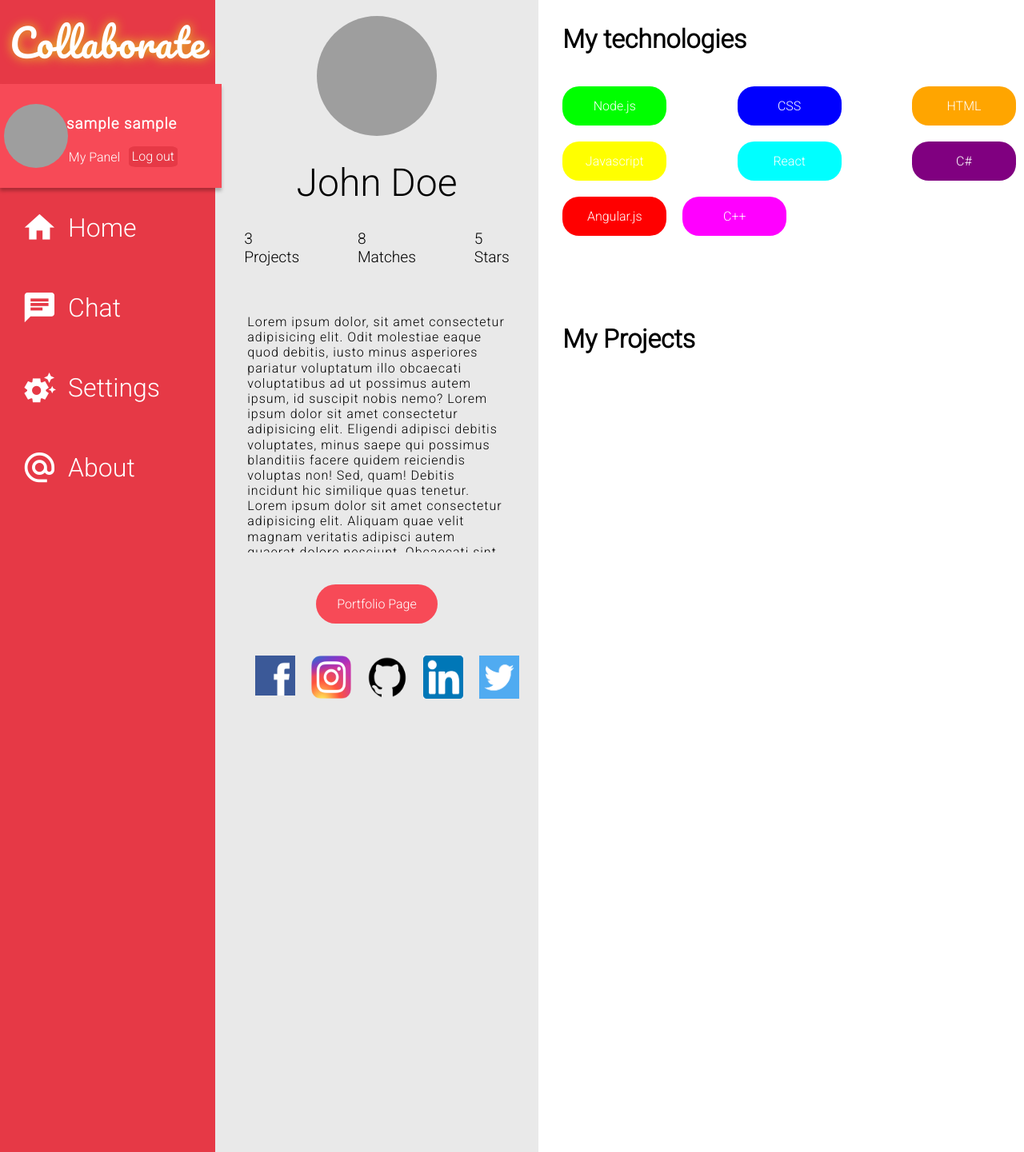
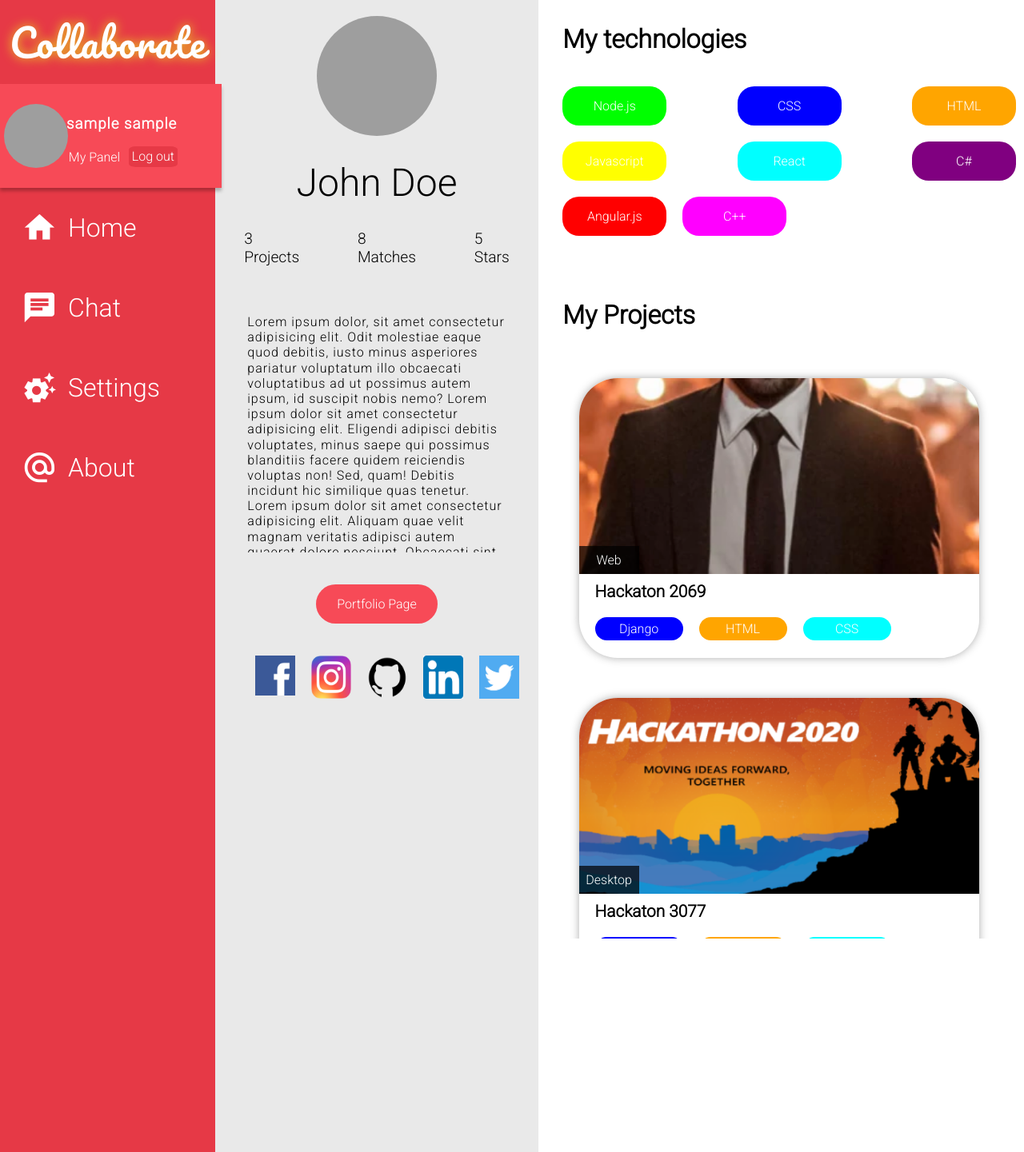
Before and after one commit to stepkos/collaborate-app, a PHP site: the page made by views/profileView.php in a window 1280 px wide. Shown: the whole page at 80% size. Run offline with PHP 8.4, Linux system fonts and the light colour scheme; the template is opened without the code that fills it, so the values that code supplies are empty; the visitor is signed in with stand-in values (Sample User, id 1); grey boxes are pictures that could not be loaded.

Commit message:
profil front completed

```diff
--- a/static/css/profile.css
+++ b/static/css/profile.css
@@ -151,6 +151,101 @@ main{
 }
 #projects-h1{
     margin-left:30px;
-    margin-top:100px;
+    margin-top:70px;
     font-size:2em;
 }
+#projects-holder{
+    width:99%;
+    height:50%;
+    overflow-y: scroll;
+    margin-top:10px;
+    display: flex;
+    flex-direction: column;
+    align-items: center;
+
+    padding-bottom:30px;
+}
+#projects-holder::-webkit-scrollbar {
+    width:10px;
+ }
+
+
+ #projects-holder::-webkit-scrollbar-track {
+     background: #f1f1f1;
+     border-radius: 2em;
+
+}
+
+#projects-holder::-webkit-scrollbar-thumb {
+     background: rgb(212, 212, 212);
+     border-radius: 6.25em;
+}
+
+.project-card{
+    width:500px;
+    height:350px;
+    border-radius:3rem;
+    display: flex;
+    flex-direction: column;
+    justify-content: center;
+    -webkit-box-shadow: 0px 0px 11px 0px rgba(50, 50, 50, 0.4);
+    -moz-box-shadow:    0px 0px 11px 0px rgba(50, 50, 50, 0.4);
+    box-shadow:         0px 0px 11px 0px rgba(50, 50, 50, 0.4);
+    margin-top:50px;
+    position: relative;
+}
+.project-img-holder{
+    width:100%;
+    height:70%;
+    border-top-left-radius: inherit;
+    border-top-right-radius: inherit;
+    background-position: center;
+    background-size: cover;
+    background-repeat: no-repeat;
+    z-index:1;
+}
+
+.project-bottom-holder{
+    width:100%;
+    height:30%;
+}
+.project-category{
+    z-index:2;
+    position: absolute;
+    width:15%;
+    height:10%;
+    display: flex;
+    justify-content: center;
+    align-items: center;
+    color:white;
+    background-color: rgba(0, 0, 0, 0.719);
+    top:60%;
+    left:0%;
+}
+.project-title{
+    margin-top:10px;
+    margin-left:20px;
+    color:black;
+    font-size:1.3em;
+}
+.project-tech-holder{
+    width:90%;
+    display: flex;
+    flex-direction: row;
+    align-items: flex-start;
+    justify-content: flex-start;
+    margin-top:20px;
+}
+.project-tech{
+    width:100px;
+    display: flex;
+    justify-content: center;
+    align-items: center;
+    padding:5px;
+    color:white;
+    border-radius:1.3em;
+    cursor:pointer;
+    position: relative;
+    margin-left:20px;
+
+}
--- a/views/profileView.php
+++ b/views/profileView.php
@@ -80,6 +80,53 @@
                 </div>
 
                 <h1 id="projects-h1">My Projects</h1>
+
+                <section id="projects-holder">
+
+                    <a href="#" style="text-decoration:none">
+                        <div class="project-card">
+                            <div class="project-img-holder" style="background-image:url(static/images/john.png)"></div>
+                            <div class="project-category">Web</div>
+                            <div class="project-bottom-holder">
+                                <h1 class="project-title">
+                                    Hackaton 2069
+                                </h1>
+
+                                <div class="project-tech-holder">
+                                    <div class="project-tech" style="background-color:blue">Django</div>
+                                    <div class="project-tech" style="background-color:orange">HTML</div>
+                                    <div class="project-tech" style="background-color:aqua">CSS</div>
+                                </div>
+                            </div>
+                        </div>
+                    </a>
+
+
+
+
+                    <a href="#" style="text-decoration:none">
+                        <div class="project-card">
+                            <div class="project-img-holder" style="background-image:url(static/images/obraz.png)"></div>
+                            <div class="project-category">Desktop</div>
+                            <div class="project-bottom-holder">
+                                <h1 class="project-title">
+                                    Hackaton 3077
+                                </h1>
+
+                                <div class="project-tech-holder">
+                                    <div class="project-tech" style="background-color:blue">Django</div>
+                                    <div class="project-tech" style="background-color:orange">HTML</div>
+                                    <div class="project-tech" style="background-color:aqua">CSS</div>
+                                </div>
+                            </div>
+                        </div>
+                    </a>
+
+
+
+                </section>
+
+
             </section>
         </main>
 
```
Also changed, not shown: static/css/userPanel.css (+8 -2 lines), static/images/obraz.png (renamed from static/images/obraz 1.png).
